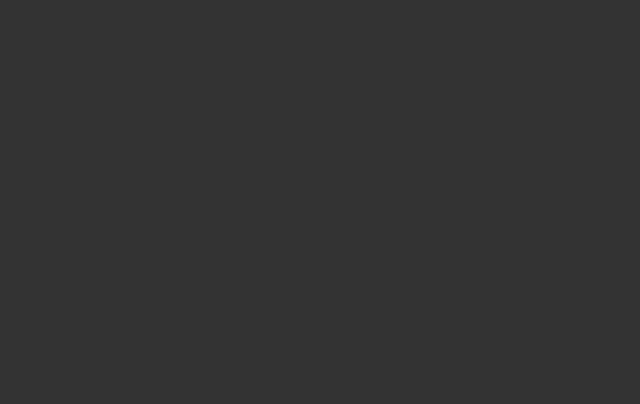
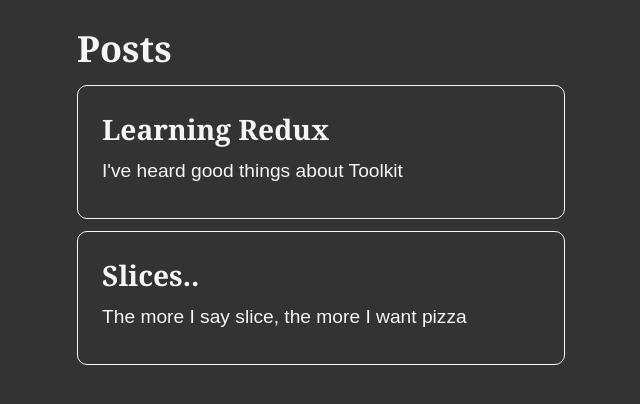
Before and after one commit to halilibrahimcelik/Redux-blog, a React (Create React App) app: page / in a window 1280 px wide. Shown: the top 404 px of the page, without its empty margins (313-953 px from the left). Built offline with nearby package versions, Linux system fonts and the light colour scheme.

Commit message:
updating postSlice

```diff
--- a/src/App.js
+++ b/src/App.js
@@ -1,5 +1,10 @@
+import PostList from "./components/PostList";
 function App() {
-  return <main className="App"></main>;
+  return (
+    <main className="App">
+      <PostList />
+    </main>
+  );
 }
 
 export default App;
--- a/src/app/features/post/postSlice.jsx
+++ b/src/app/features/post/postSlice.jsx
@@ -15,6 +15,16 @@ const initialState = [
 const postSlice = createSlice({
   name: "posts",
   initialState,
-  reducers: {},
+  reducers: {
+    postAdded(state, action) {
+      state.push(action.payload);
+    },
+  },
 });
+
+export const selectAllPost = (state) => state.posts;
+//if shape of state changes eventually all we need to update this function
+
 export default postSlice.reducer;
+
+export const { postAdded } = postSlice.actions;
--- /dev/null
+++ b/src/components/PostList.jsx
@@ -0,0 +1,22 @@
+import { useSelector } from "react-redux/es/exports";
+import { selectAllPost } from "../app/features/post/postSlice";
+import React from "react";
+
+const PostList = () => {
+  const posts = useSelector(selectAllPost);
+  //?we are creating article for each posts
+  const renderedPosts = posts.map((post) => (
+    <article key={post.id}>
+      <h3>{post.title} </h3>
+      <p>{post.content.substring(0, 100)} </p>
+    </article>
+  ));
+  return (
+    <section>
+      <h2>Posts</h2>
+      {renderedPosts}
+    </section>
+  );
+};
+
+export default PostList;
```
